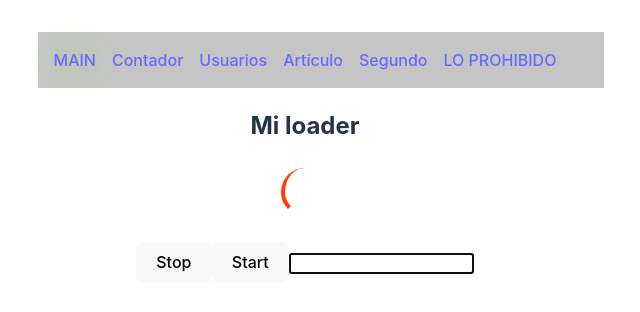
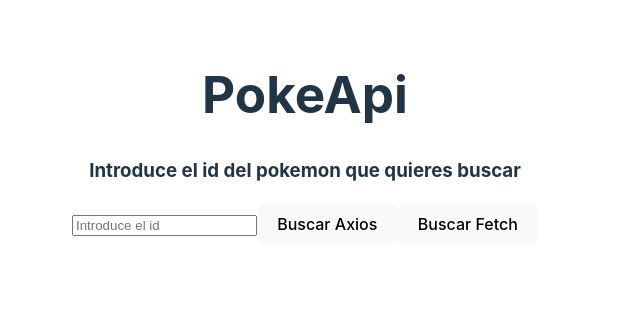
Before and after one commit to gorkavillara/curso-vue3ts-19-junio, a Vue app: page / in a window 1280 px wide. Shown: the top 312 px of the page, without its empty margins (335-975 px from the left). Built offline with nearby package versions, Linux system fonts and the light colour scheme.

Commit message:
Tema 13 - Terminando con Axios

```diff
--- a/package.json
+++ b/package.json
@@ -9,6 +9,7 @@
     "preview": "vite preview"
   },
   "dependencies": {
+    "axios": "^1.4.0",
     "vee-validate": "^4.10.2",
     "vue": "^3.2.47",
     "vue-router": "^4.2.2",
--- a/src/App.vue
+++ b/src/App.vue
@@ -1,55 +1,71 @@
 <template>
-  <nav class="navbar">
-    <router-link to="/" active-class="link-activo">Main</router-link>
-    <!-- <router-link :to="{ path: '/contador' }"  active-class="link-activo">Contador</router-link> -->
-    <router-link :to="{ name: 'RutaContador' }" active-class="link-activo"
-      >Contador</router-link
-    >
-    <router-link to="/usuarios" active-class="link-activo"
-      >Usuarios</router-link
-    >
-    <router-link to="/articulo" active-class="link-activo"
-      >Artículo</router-link
-    >
-    <router-link :to="{ path: '/articulo', hash: '#segundaparte' }"
-      >Segundo</router-link
-    >
-    <router-link :to="{ path: '/prohibido' }"
-      >LO PROHIBIDO</router-link
-    >
-  </nav>
-  <div>
-    <router-view v-slot="{ Component }">
-      <transition name="fade" mode="out-in">
-        <component :is="Component" />
-      </transition>
-    </router-view>
+  <h1>PokeApi</h1>
+  <h3>Introduce el id del pokemon que quieres buscar</h3>
+  <input type="number" v-model="id" placeholder="Introduce el id" />
+  <button @click="buscaPokemonAxios">Buscar Axios</button>
+  <button @click="buscaPokemonFetch">Buscar Fetch</button>
+  <div v-if="pokemon">
+    <h3>{{ pokemon.id }}. {{ pokemon.name }}</h3>
+    <img :src="pokemon.sprites.front_default" :alt="pokemon.name" />
   </div>
 </template>
 
-<script setup lang="ts"></script>
-<style scoped>
-.link-activo {
-  text-transform: uppercase;
-  text-shadow: 0 0 2rem rgb(136, 255, 125);
+<script setup lang="ts">
+import { ref } from "vue";
+// import axios from "axios";
+import { pokeAxios } from "./assets/axiosInstances"
+
+interface Pokemon {
+  id: number;
+  name: string;
+  sprites: {
+    front_default: string;
+  };
 }
 
-.navbar {
-  width: 100%;
-  background-color: rgba(140, 140, 140, 0.5);
-  padding: 1rem;
-  display: flex;
-  gap: 1rem;
-}
+const id = ref("");
+const pokemon = ref<Pokemon | null>(null);
 
-.fade-enter-active,
-.fade-leave-active {
-  transition: all 0.3s;
-}
+const buscaPokemonFetch = async () => {
+  // Hacer la llamada a la API
 
-.fade-enter,
-.fade-leave-to {
-  opacity: 0;
-  transform: scale(0.9);
-}
-</style>
+  // Utilizando FETCH
+  const res = await fetch(`https://pokeapi.co/api/v2/pokemon/${id.value}`)
+    .catch((error) => console.error(error));
+
+  if (!res) return
+
+  const data = await res.json().catch((error) => console.error(error));
+  console.log(data);
+  pokemon.value = data;
+};
+const buscaPokemonAxios = async () => {
+  // Hacer la llamada a la API
+
+  // Utilizando AXIOS
+  // const res = await axios
+  //   .get(`https://pokeapi.co/api/v2/pokemon/${id.value}`, {
+  //     transformResponse(res) { // Interceptor de respuesta
+  //       console.log(JSON.parse(res))
+  //       return {
+  //         ...JSON.parse(res),
+  //         successful: true
+  //       }
+  //     },
+  //     transformRequest(req) { // Interceptor de solicitud
+  //       console.log(req)
+  //       return req
+  //     }
+  //   })
+  //   .catch((error) => console.error(error));
+
+  const res = await pokeAxios.get(id.value.toString())
+
+  if (!res) return
+
+  console.log(res.data);
+  pokemon.value = res.data;
+};
+</script>
+
+<style scoped></style>
--- /dev/null
+++ b/src/assets/axiosInstances.ts
@@ -0,0 +1,18 @@
+import axios from "axios"
+
+const token = "1231819181fda1sdf18as1fw3f5s"
+
+export const pokeAxios = axios.create({
+    baseURL: "https://pokeapi.co/api/v2/pokemon/",
+    headers: {
+        Authorization: `Bearer ${token}`,
+        "Content-Type": "application/json"
+    }
+})
+
+export const clientAxios = axios.create({
+    headers: {
+        Authorization: `Bearer ${token}`,
+        "Content-Type": "application/json"
+    }
+})
--- a/src/index.ts
+++ b/src/index.ts
@@ -14,11 +14,11 @@
     history: createWebHistory()
 })
 
-router.beforeEach((to, from, next) => {
-    console.log(`Estás viajando a la ruta ${to.path}`)
-    console.log(to.meta)
-    next()
-})
+// router.beforeEach((to, from, next) => {
+//     console.log(`Estás viajando a la ruta ${to.path}`)
+//     console.log(to.meta)
+//     next()
+// })
 app.use(router)
 
 app.use(MiPlugin)
```
Also changed, not shown: 1 other file (tests, documents, lock files or other folders).
